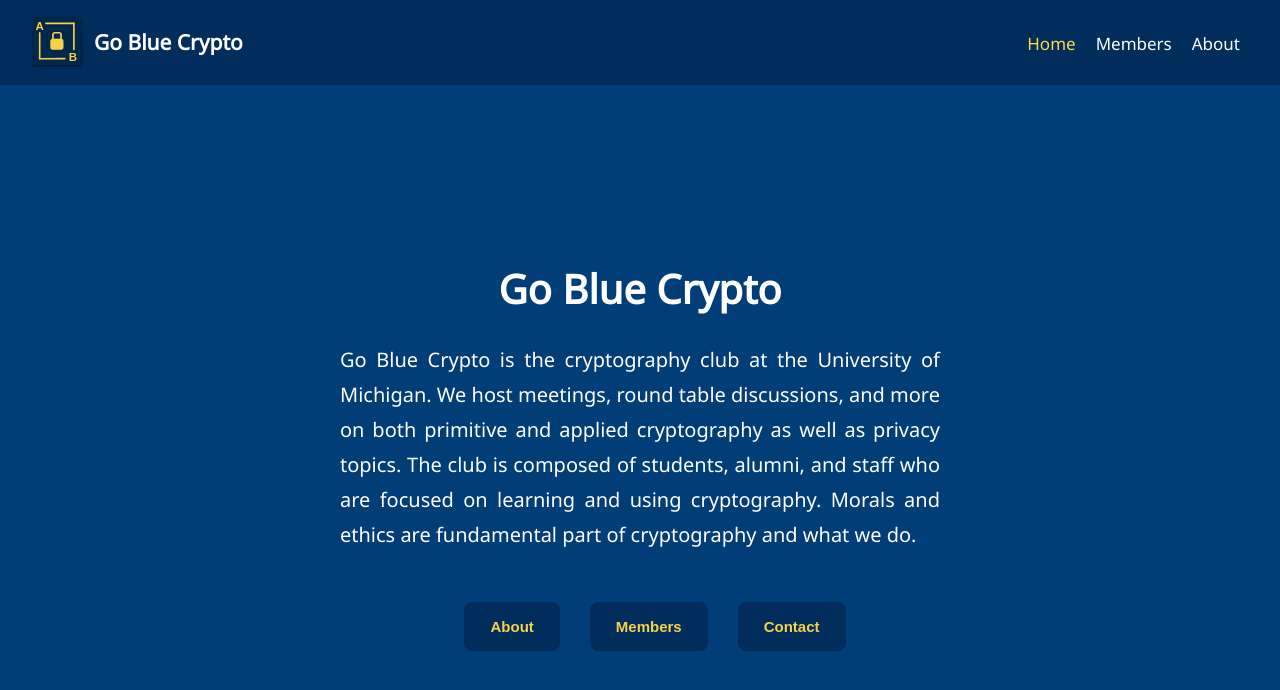
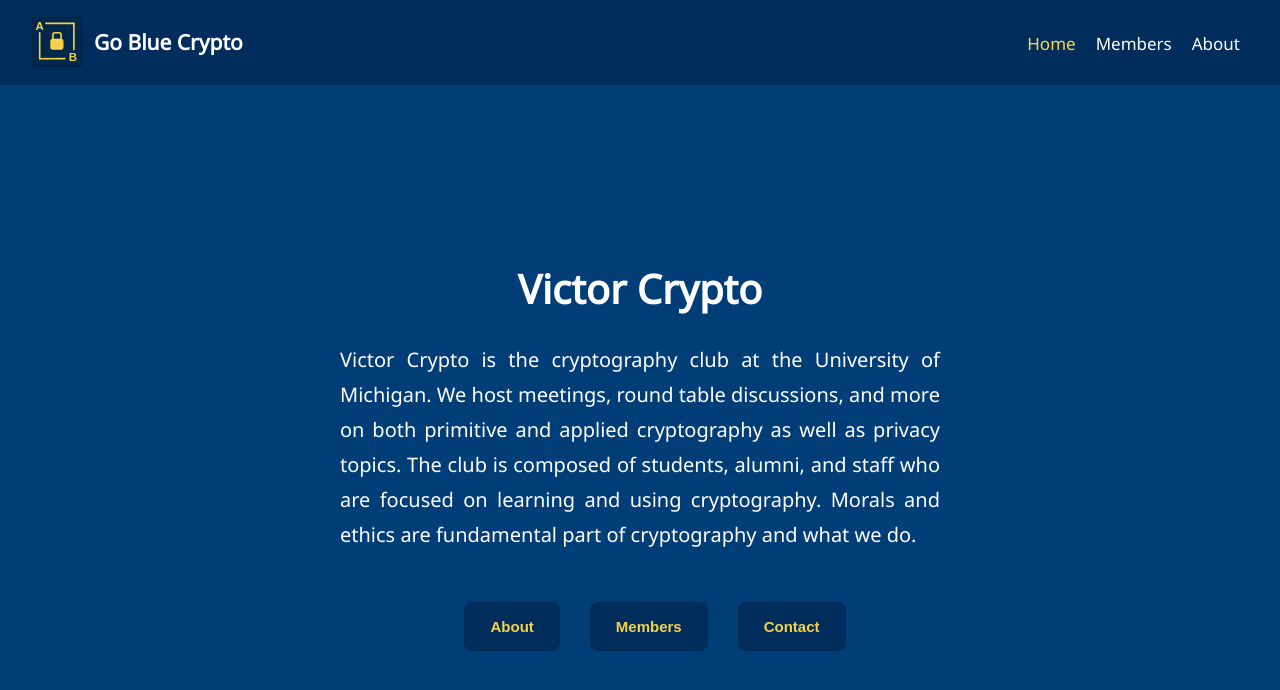
Before and after one commit to VictorCryptoUM/victorcryptoum.github.io, a Next.js app: page / in a window 1280 px wide. Shown: the top 690 px of the page. Built offline with nearby package versions, Linux system fonts and the light colour scheme.

Commit message:
Update index.tsx
update name

```diff
--- a/pages/index.tsx
+++ b/pages/index.tsx
@@ -9,14 +9,14 @@
     return (
         <Layout>
             <Head>
-                <title>Home - Go Blue Crypto</title>
+                <title>Home / Victor Crypto</title>
                 <meta name="description" content="Home" />
             </Head>
             <div className={styles.container}>
                 <div className={styles.content}>
-                    <h1 className={styles.title}>Go Blue Crypto</h1>
+                    <h1 className={styles.title}>Victor Crypto</h1>
                     <p className={styles.info}>
-                        Go Blue Crypto is the cryptography club at the
+                        Victor Crypto is the cryptography club at the
                         University of Michigan. We host meetings, round table
                         discussions, and more on both primitive and applied
                         cryptography as well as privacy topics. The club is
```
